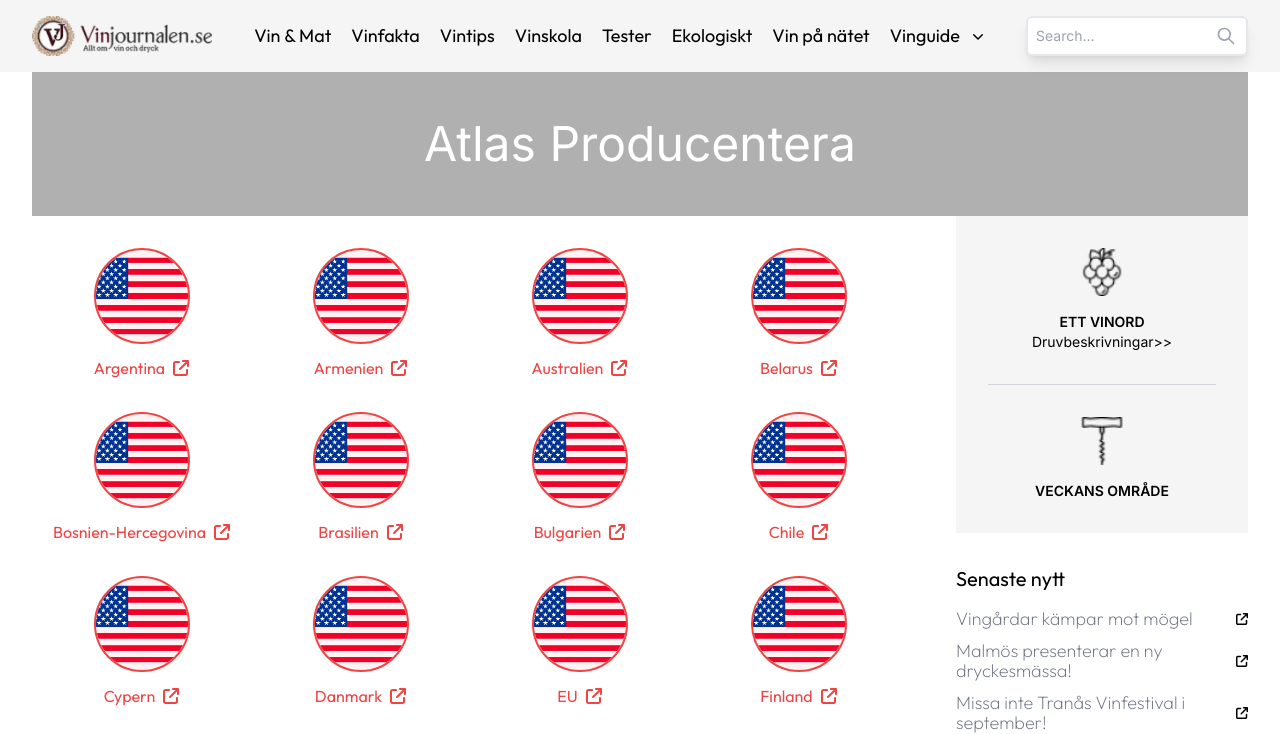
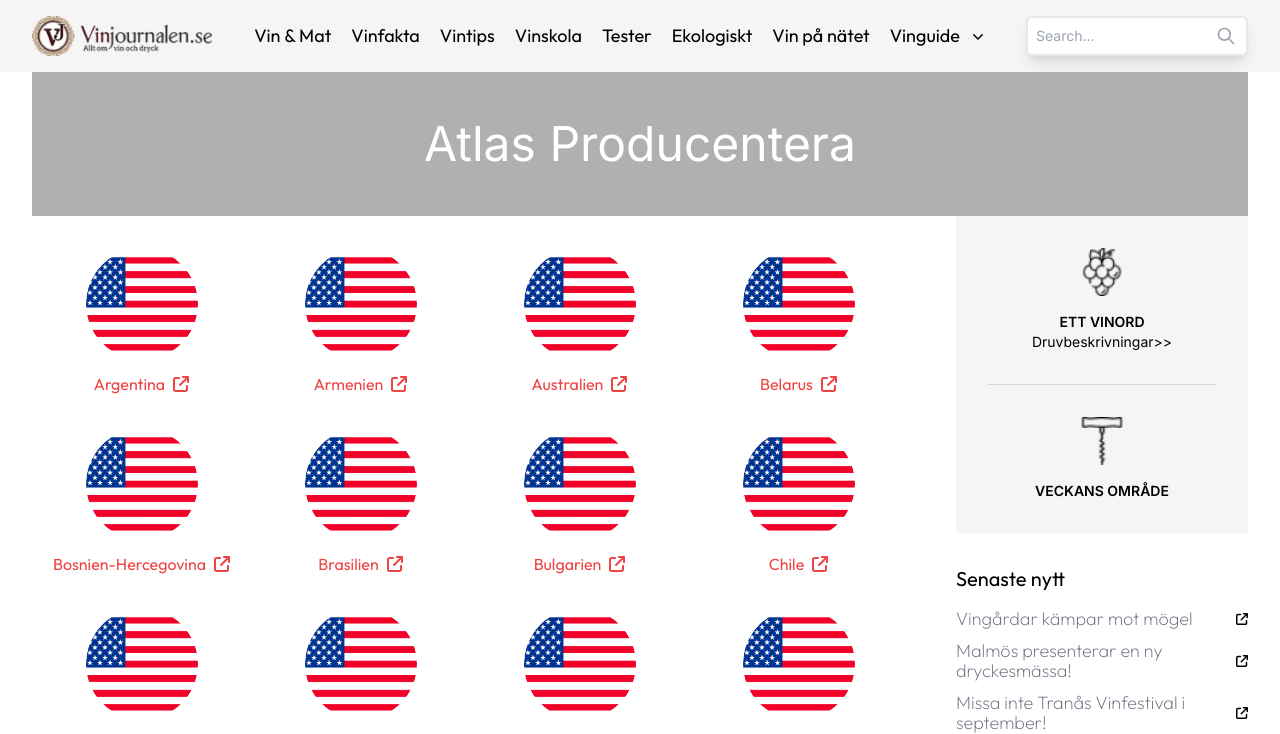
Before and after one commit to webramesh/headless-VJ, a Next.js app: page /atlas-producentera in a window 1280 px wide. Shown: the top 734 px of the page. Built offline with nearby package versions, Linux system fonts and the light colour scheme; what tailwind-hamburgers would draw is missing.

Commit message:
Changed country layout

```diff
--- a/src/app/atlas-producentera/Components/CountryProduce.jsx
+++ b/src/app/atlas-producentera/Components/CountryProduce.jsx
@@ -76,23 +76,28 @@
   return (
     <div className="flex flex-col items-center gap-3">
       <div
-        className="relative w-20 h-20 sm:w-24 sm:h-24 rounded-full bg-red-50 border-2 border-red-500 flex items-center justify-center overflow-hidden cursor-pointer"
+        className="relative w-24 h-24 sm:w-28 sm:h-28 rounded-full overflow-hidden cursor-pointer"
         onMouseEnter={() => setIsHovered(true)}
         onMouseLeave={() => setIsHovered(false)}
       >
         {isHovered ? (
+          <div className="absolute inset-0 flex items-center justify-center bg-red-50">
+            <div className="text-center">
               <span className="text-xl sm:text-2xl font-bold">{country.count}</span>
+              <br />
+              <span className="text-sm sm:text-base">producenter</span>
+            </div>
+          </div>
         ) : (
-          <>
-            <div className="absolute transform w-full h-full">
+          <div className="relative w-full h-full">
             <Image
               src={flag}
               alt={`${country.name} Flag`}
               layout="fill"
               objectFit="cover"
+              className="rounded-full"
             />
           </div>
-          </>
         )}
       </div>
       <div className="flex items-center gap-2">
```
Lines whose indentation alone changed are shown as unchanged.
